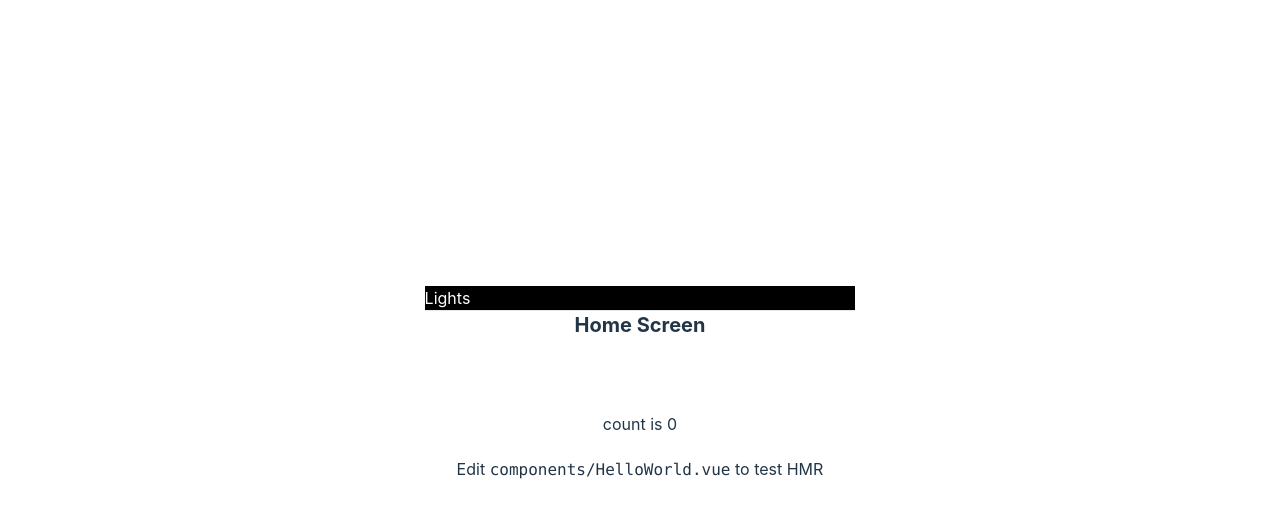
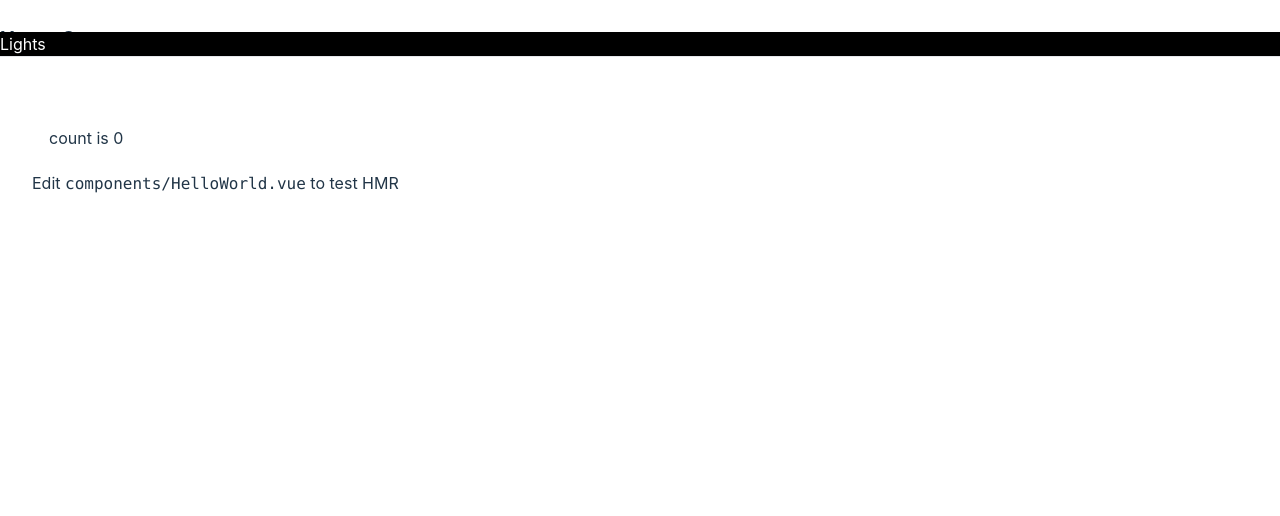
Before and after one commit to rabelismerim/calculadora_judicial, a Vue app in the folder frontend/: page / in a window 1280 px wide. Shown: the top 516 px of the page. Built offline with nearby package versions, Linux system fonts and the light colour scheme; a web font is replaced by a local one.

Commit message:
update link colors

```diff
--- a/frontend/src/assets/style.css
+++ b/frontend/src/assets/style.css
@@ -16,19 +16,18 @@
 
 a {
   font-weight: 500;
-  color: #646cff;
   text-decoration: inherit;
 }
+
 a:hover {
-  color: #535bf2;
+  color: #86bc24;
 }
 
 body {
   margin: 0;
-  display: flex;
-  place-items: center;
   min-width: 320px;
   min-height: 100vh;
+  overflow-x: hidden;
 }
 
 h1 {
@@ -47,9 +46,11 @@ button {
   cursor: pointer;
   transition: border-color 0.25s;
 }
+
 button:hover {
   border-color: #646cff;
 }
+
 button:focus,
 button:focus-visible {
   outline: 4px auto -webkit-focus-ring-color;
@@ -60,10 +61,9 @@ button:focus-visible {
 }
 
 #app {
-  max-width: 1280px;
-  margin: 0 auto;
-  padding: 2rem;
-  text-align: center;
+  min-height: 100vh;
+  display: flex;
+  flex-direction: column;
 }
 
 @media (prefers-color-scheme: light) {
@@ -71,9 +71,7 @@ button:focus-visible {
     color: #213547;
     background-color: #ffffff;
   }
-  a:hover {
-    color: #747bff;
-  }
+
   button {
     background-color: #f9f9f9;
   }
```
